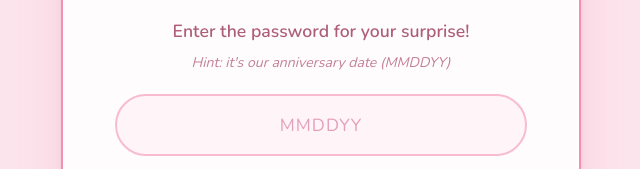
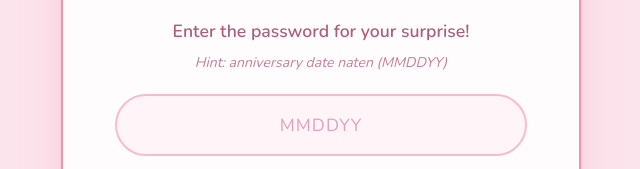
Before and after one commit to amiellauren/gerimae, a plain HTML site: page index.html in a window 1280 px wide. Shown: the part 353-522 px from the top of the page, 319-959 px from the left. Drawn offline with nearby package versions, Linux system fonts and the light colour scheme.

Commit message:
Update index.html

```diff
--- a/index.html
+++ b/index.html
@@ -23,7 +23,7 @@
     <span class="corner-heart br">💕</span>
     <h1 class="title">Happy Anniversary<br>and Birthday<br>Gerimae!</h1>
     <p class="subtitle">Enter the password for your surprise!</p>
-    <p class="pw-hint">Hint: it's our anniversary date (MMDDYY)</p>
+    <p class="pw-hint">Hint: anniversary date naten (MMDDYY)</p>
     <div class="input-wrap">
       <input type="password" id="passwordInput" placeholder="MMDDYY" maxlength="6" inputmode="numeric" pattern="[0-9]*"
              oninput="this.value = this.value.replace(/[^0-9]/g, '').slice(0, 6)"
```
